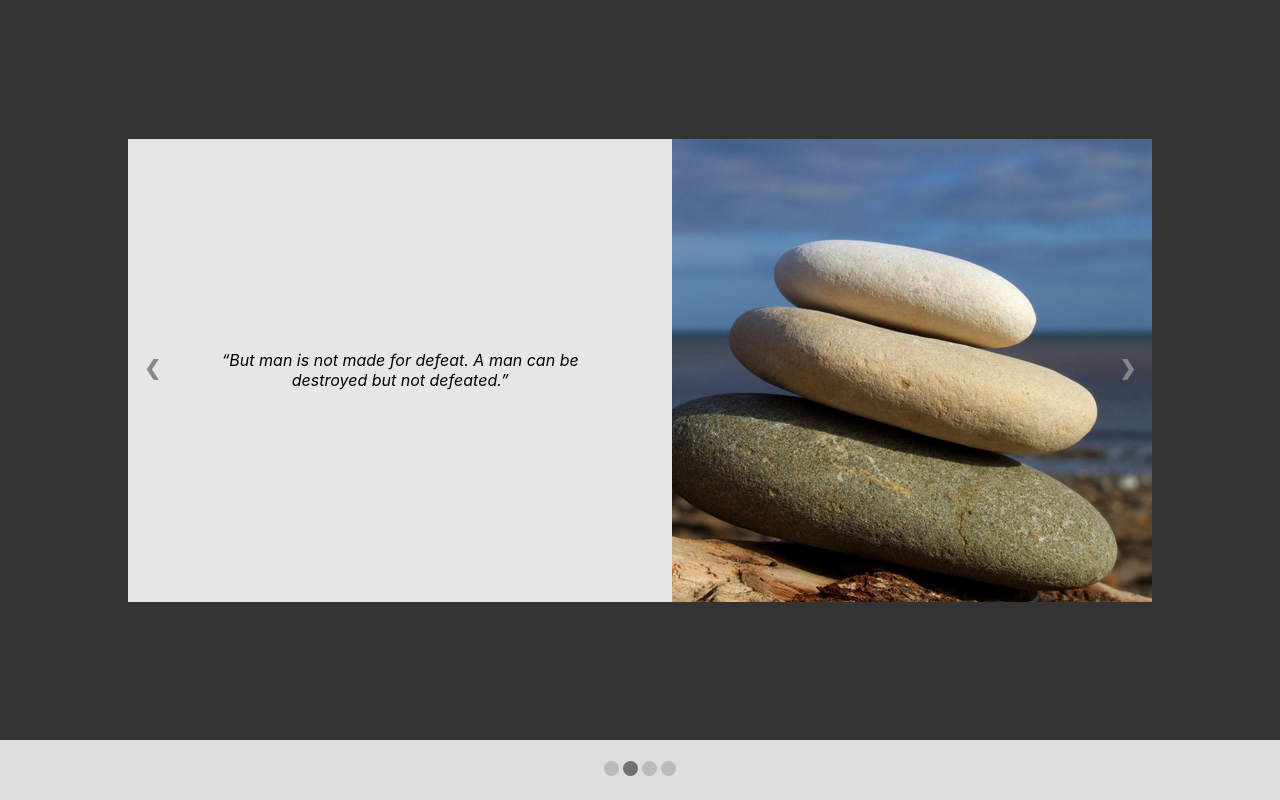
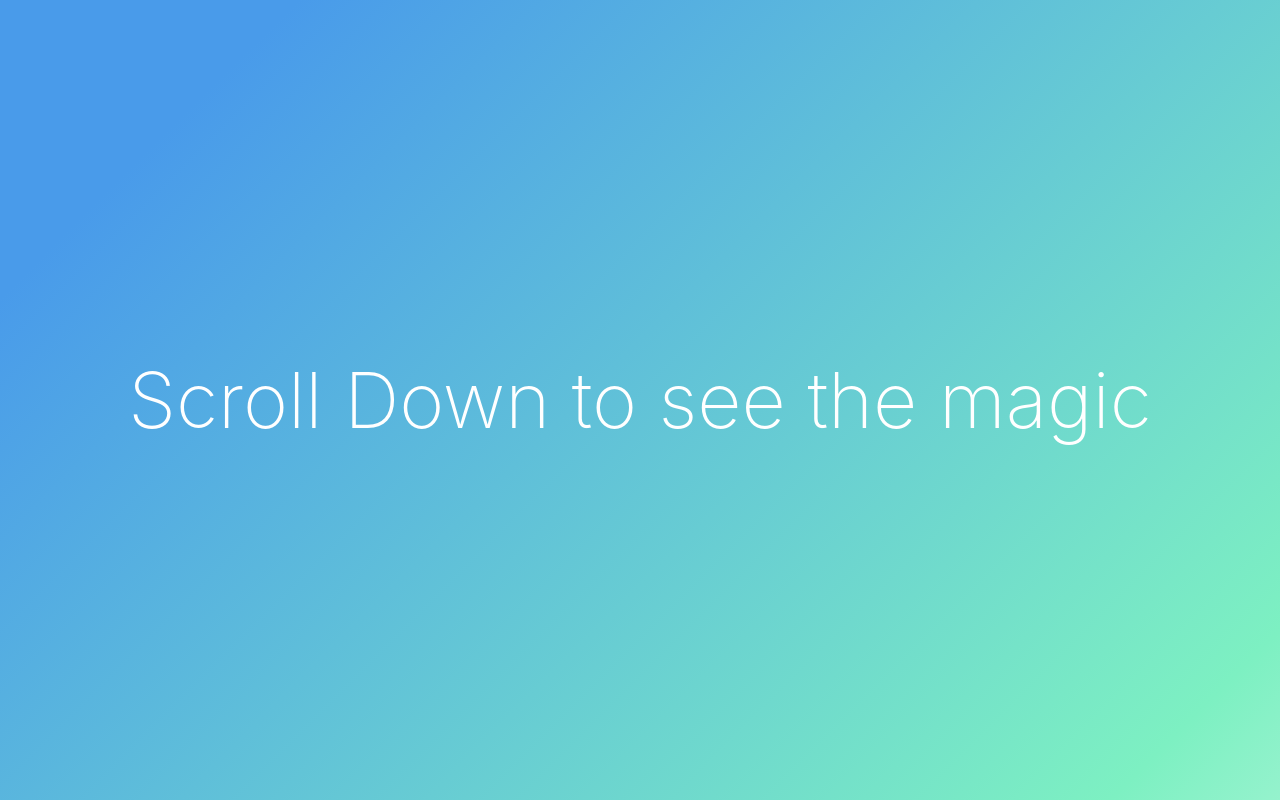
Before and after one commit to pepdbm7/slider-hooks-gsap, a React (Create React App) app: page / in a window 1280 px wide. Shown: the top 800 px of the page. Built offline with nearby package versions, Linux system fonts and the light colour scheme.

Commit message:
preparing intersectionobserver hook

```diff
--- a/src/App.js
+++ b/src/App.js
@@ -1,9 +1,11 @@
 import React from "react";
 import Slider from "./components/slider";
+import Header from "./components/header";
 
 const App = () => {
   return (
     <div className="App">
+      <Header />
       <Slider />
     </div>
   );
--- /dev/null
+++ b/src/components/header.jsx
@@ -0,0 +1,18 @@
+import React, { useState } from "react";
+import { TweenMax, Back } from "gsap";
+
+const Slider = () => {
+  const [index, setIndex] = useState(1);
+
+  return (
+    <React.Fragment>
+      <div class="header-container">
+        <div className="title-container">
+          <h1>Scroll Down to see the magic</h1>
+        </div>
+      </div>
+    </React.Fragment>
+  );
+};
+
+export default Slider;
--- a/src/components/slider.jsx
+++ b/src/components/slider.jsx
@@ -4,6 +4,8 @@ import Rocks from "../img/rocks.jpg";
 import Dogs from "../img/dogs.jpg";
 import Sunset from "../img/sunset.jpg";
 import { TweenMax, Back } from "gsap";
+
+import useIntersection from "./use_intersection_observer";
 
 const Slider = () => {
   const [index, setIndex] = useState(1);
@@ -57,7 +59,7 @@ const Slider = () => {
       ".dot",
       0,
       { scale: 0.5, opacity: 0, delay: 1.3, ease: Back.easeOut },
-      0.2
+      0.1
     );
   };
 
@@ -80,14 +82,12 @@ const Slider = () => {
       {/* Slideshow container */}
       <div class="slideshow-container">
         {/* Full-width slides/quotes */}
-        <div class="mySlides">
         <div className="slide">
           <div className="leftSide">
             <q>{quote}</q>
           </div>
           <div className="rightSide">
             <img src={`${imgUrl}`} alt="img1" />
-            </div>
           </div>
         </div>
 
--- /dev/null
+++ b/src/components/use_intersection_observer.jsx
@@ -0,0 +1,18 @@
+import { useState, useEffect, useRef } from "react";
+
+const useIntersection = options => {
+  const [observerEntry, setEntry] = useState({});
+  const elRef = useRef();
+
+  useEffect(() => {
+    const observer = new IntersectionObserver(
+      entries => setEntry(entries[0]),
+      options
+    );
+    observer.observe(elRef.current);
+    return () => observer.disconnect();
+  }, [elRef, options]);
+  return { observerEntry, elRef };
+};
+
+export default useIntersection;
--- a/src/index.css
+++ b/src/index.css
@@ -22,27 +22,109 @@ code {
   background: #333;
 }
 
+/* header: */
+.header-container {
+  height: 150vh;
+  width: 100vw;
+  background: rgba(73, 155, 234, 1);
+  background: -moz-linear-gradient(
+    -45deg,
+    rgba(73, 155, 234, 1) 0%,
+    rgba(73, 155, 234, 1) 12%,
+    rgba(125, 240, 194, 1) 77%,
+    rgba(202, 247, 229, 1) 99%,
+    rgba(202, 247, 229, 1) 100%
+  );
+  background: -webkit-gradient(
+    left top,
+    right bottom,
+    color-stop(0%, rgba(73, 155, 234, 1)),
+    color-stop(12%, rgba(73, 155, 234, 1)),
+    color-stop(77%, rgba(125, 240, 194, 1)),
+    color-stop(99%, rgba(202, 247, 229, 1)),
+    color-stop(100%, rgba(202, 247, 229, 1))
+  );
+  background: -webkit-linear-gradient(
+    -45deg,
+    rgba(73, 155, 234, 1) 0%,
+    rgba(73, 155, 234, 1) 12%,
+    rgba(125, 240, 194, 1) 77%,
+    rgba(202, 247, 229, 1) 99%,
+    rgba(202, 247, 229, 1) 100%
+  );
+  background: -o-linear-gradient(
+    -45deg,
+    rgba(73, 155, 234, 1) 0%,
+    rgba(73, 155, 234, 1) 12%,
+    rgba(125, 240, 194, 1) 77%,
+    rgba(202, 247, 229, 1) 99%,
+    rgba(202, 247, 229, 1) 100%
+  );
+  background: -ms-linear-gradient(
+    -45deg,
+    rgba(73, 155, 234, 1) 0%,
+    rgba(73, 155, 234, 1) 12%,
+    rgba(125, 240, 194, 1) 77%,
+    rgba(202, 247, 229, 1) 99%,
+    rgba(202, 247, 229, 1) 100%
+  );
+  background: linear-gradient(
+    135deg,
+    rgba(73, 155, 234, 1) 0%,
+    rgba(73, 155, 234, 1) 12%,
+    rgba(125, 240, 194, 1) 77%,
+    rgba(202, 247, 229, 1) 99%,
+    rgba(202, 247, 229, 1) 100%
+  );
+  filter: progid:DXImageTransform.Microsoft.gradient( startColorstr='#499bea', endColorstr='#caf7e5', GradientType=1 );
+}
+
+.title-container {
+  height: 100vh;
+  display: flex;
+  justify-content: center;
+  align-items: center;
+}
+
+.title-container h1 {
+  font-size: 6vw;
+  font-weight: 200;
+  color: white;
+}
+
 /* Slideshow container */
 .slideshow-container {
-  margin: auto;
   position: relative;
   background: #f1f1f1f1;
+  width: 100vw;
+  height: 80vh;
 }
 
 /* Slides */
-.mySlides {
-  display: flex;
-  flex-direction: column;
-  width: 80vw;
-}
-
 .slide {
   display: flex;
+  height: 100%;
 }
 
 @media (max-width: 730px) {
+  .slideshow-container {
+    height: 100%;
+  }
+
   .slide {
     flex-direction: column;
+    align-items: center;
+    justify-content: center;
+  }
+
+  .leftSide {
+    width: 100%;
+    height: 50%;
+    padding: 50px;
+  }
+  .rightSide {
+    width: 100%;
+    height: 50%;
   }
 }
 
@@ -51,15 +133,17 @@ code {
   display: flex;
   justify-content: center;
   align-items: center;
-  padding: 80px;
   text-align: center;
 }
 
 .rightSide {
   display: flex;
-  justify-content: center;
   align-items: center;
-  overflow: hidden;
+  width: 50%;
+}
+
+img {
+  width: 100%;
 }
 
 /* Next & previous buttons */
@@ -71,7 +155,7 @@ code {
   width: auto;
   margin-top: -30px;
   padding: 16px;
-  color: #888;
+  color: #1f3195;
   font-weight: bold;
   font-size: 20px;
   border-radius: 0 3px 3px 0;
```
Lines whose indentation alone changed are shown as unchanged.
